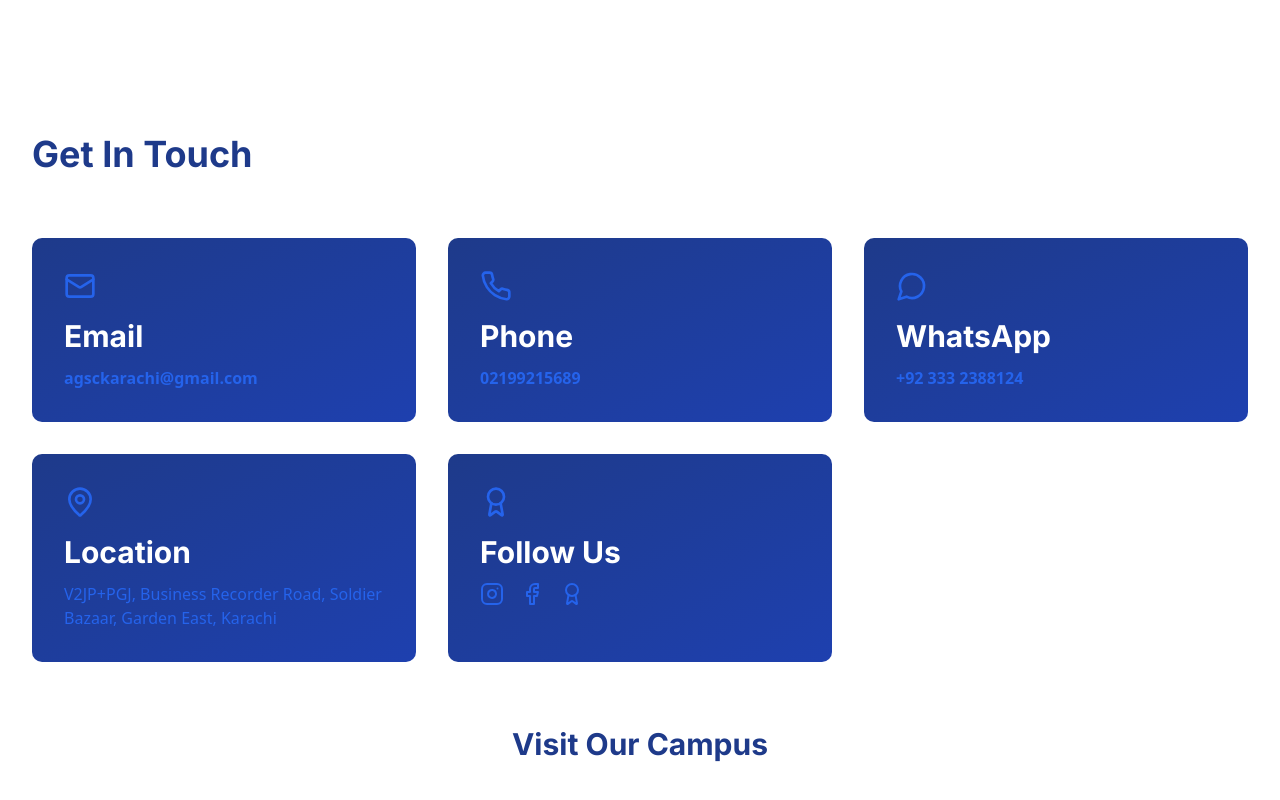
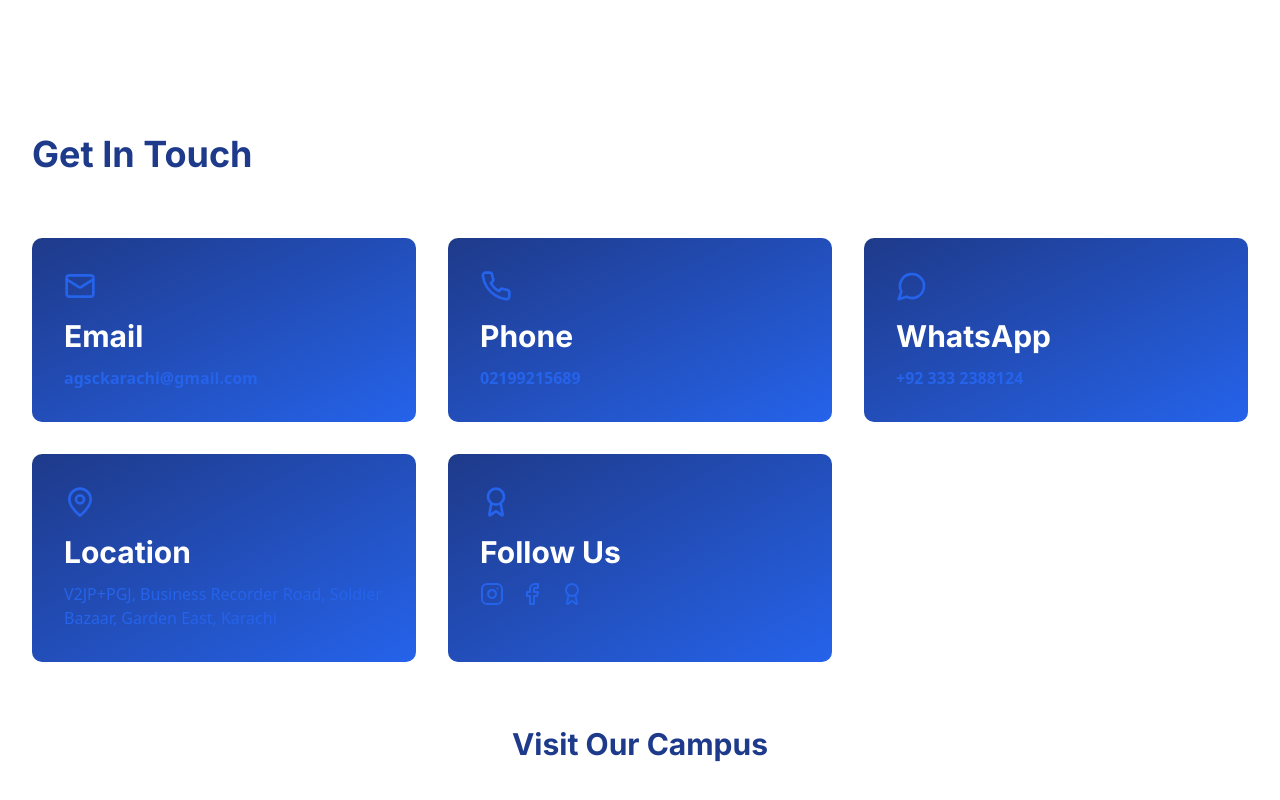
Before and after one commit to mansoorahmedsurti/Adamjee-Govt-Science-College-Site, a Next.js app: page / in a window 1280 px wide. Shown: the part 3593-4393 px from the top of the page. Built offline with nearby package versions, Linux system fonts and the light colour scheme; no server answers; grey boxes are pictures that could not be loaded.

Commit message:
Improve blue gradients and fix forest-green variable to reference navy-blue
Agent-Logs-Url: https://github.com/mansoorahmedsurti/Adamjee-Govt-Science-College-Site/sessions/79b26364-b927-498d-839e-fd14258349d1

Co-authored-by: mansoorahmedsurti <148683467+mansoorahmedsurti@users.noreply.github.com>

```diff
--- a/app/globals.css
+++ b/app/globals.css
@@ -6,7 +6,7 @@
   --color-navy-blue: #1e3a8a;
   --color-navy-dark: #0f172a;
   --color-blue-accent: #2563eb;
-  --color-forest-green: #1e3a8a;
+  --color-forest-green: var(--color-navy-blue);
   --color-beige: #f9f9f5;
   --color-white: #ffffff;
 
--- a/components/Contact.tsx
+++ b/components/Contact.tsx
@@ -83,7 +83,7 @@ export default function Contact() {
           ].map((item, i) => (
             <motion.div
               key={i}
-              className="bg-gradient-to-br from-forest-green to-[#1e40af] rounded-lg p-8 text-white hover-lift"
+              className="bg-gradient-to-br from-[#1e3a8a] to-[#2563eb] rounded-lg p-8 text-white hover-lift"
               whileHover={{ scale: 1.05 }}
             >
               <item.icon className="text-blue-accent mb-4" size={32} />
--- a/components/Foundations.tsx
+++ b/components/Foundations.tsx
@@ -40,7 +40,7 @@ export default function Foundations() {
                   className={`w-24 h-24 rounded-full text-white flex items-center justify-center font-bold text-lg border-4 ${
                     milestone.isHighlight
                       ? 'bg-gradient-to-br from-navy-blue to-blue-accent border-blue-accent'
-                      : 'bg-gradient-to-br from-forest-green to-[#1e40af] border-yellow-500'
+                      : 'bg-gradient-to-br from-[#1e3a8a] to-[#2563eb] border-yellow-500'
                   }`}
                 >
                   {milestone.year}
```
